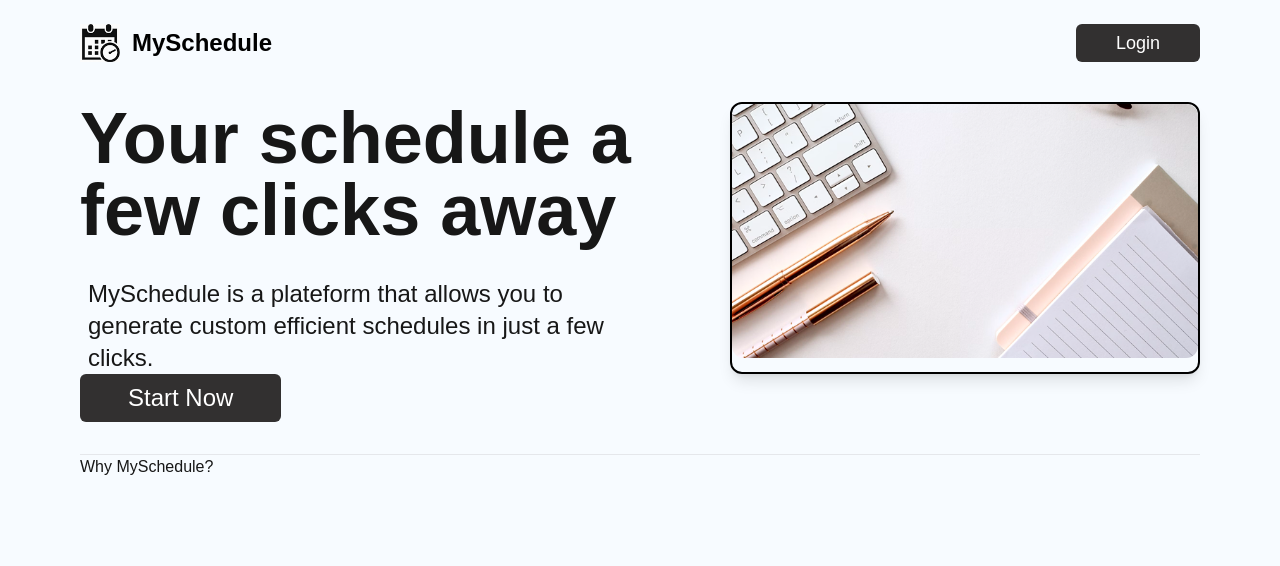
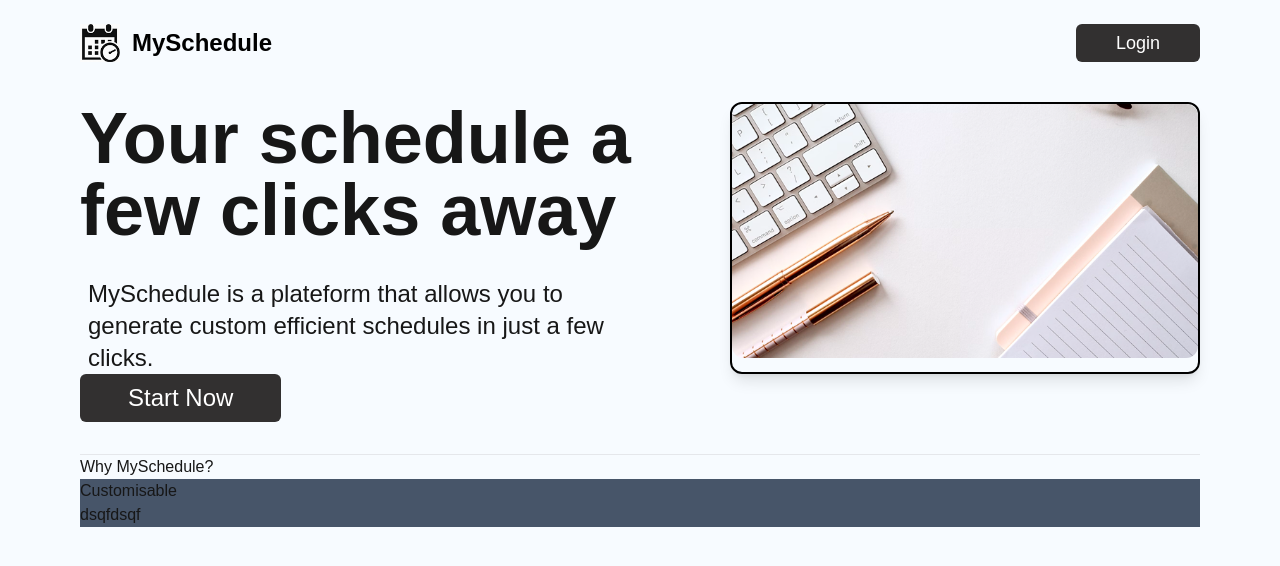
Before and after one commit to RiadGuerni/MySchedule, a Next.js app in the folder frontend/my-schedule/: page / in a window 1280 px wide. Shown: the top 566 px of the page. Built offline with nearby package versions, Linux system fonts and the light colour scheme.

Commit message:
fix problem with params in Details card

```diff
--- a/frontend/my-schedule/src/components/DetailCard.jsx
+++ b/frontend/my-schedule/src/components/DetailCard.jsx
@@ -1,9 +1,8 @@
-import React from 'react'
-
-export default function DetailCard(title, description) {
-  return (
-    <div>
-      details card
-    </div>
-  )
-}
+export default function DetailCard({ title, description }) {
+    return (
+      <div className="bg-slate-600">
+        <h3>{title}</h3>
+        <p>{description}</p>
+      </div>
+    );
+  }
--- a/frontend/my-schedule/src/components/details.jsx
+++ b/frontend/my-schedule/src/components/details.jsx
@@ -1,9 +1,12 @@
 import React from 'react'
+import DetailCard from './DetailCard'
+
 
 export default function Details() {
   return (
     <div>
       <p className=''>Why MySchedule?</p>
+      <DetailCard title="Customisable" description="dsqfdsqf"/>
     </div>
   )
 }
```
